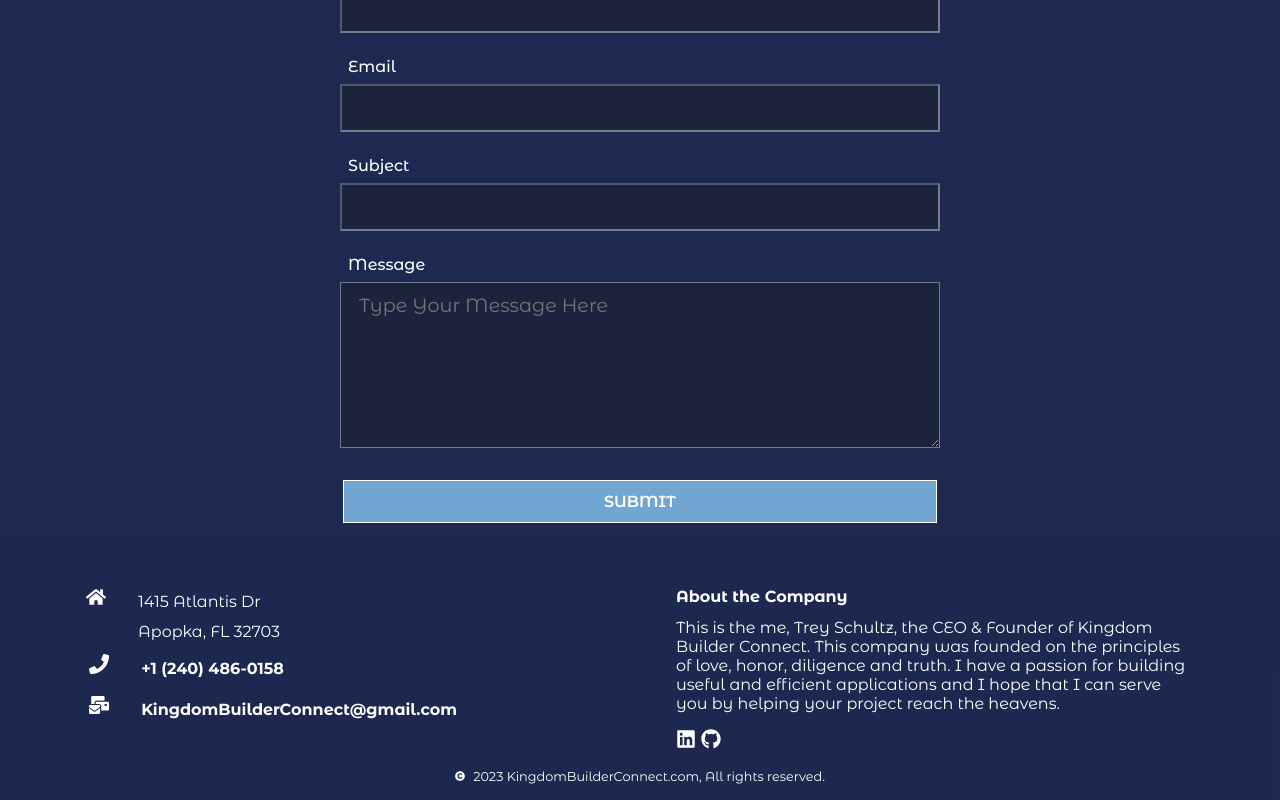
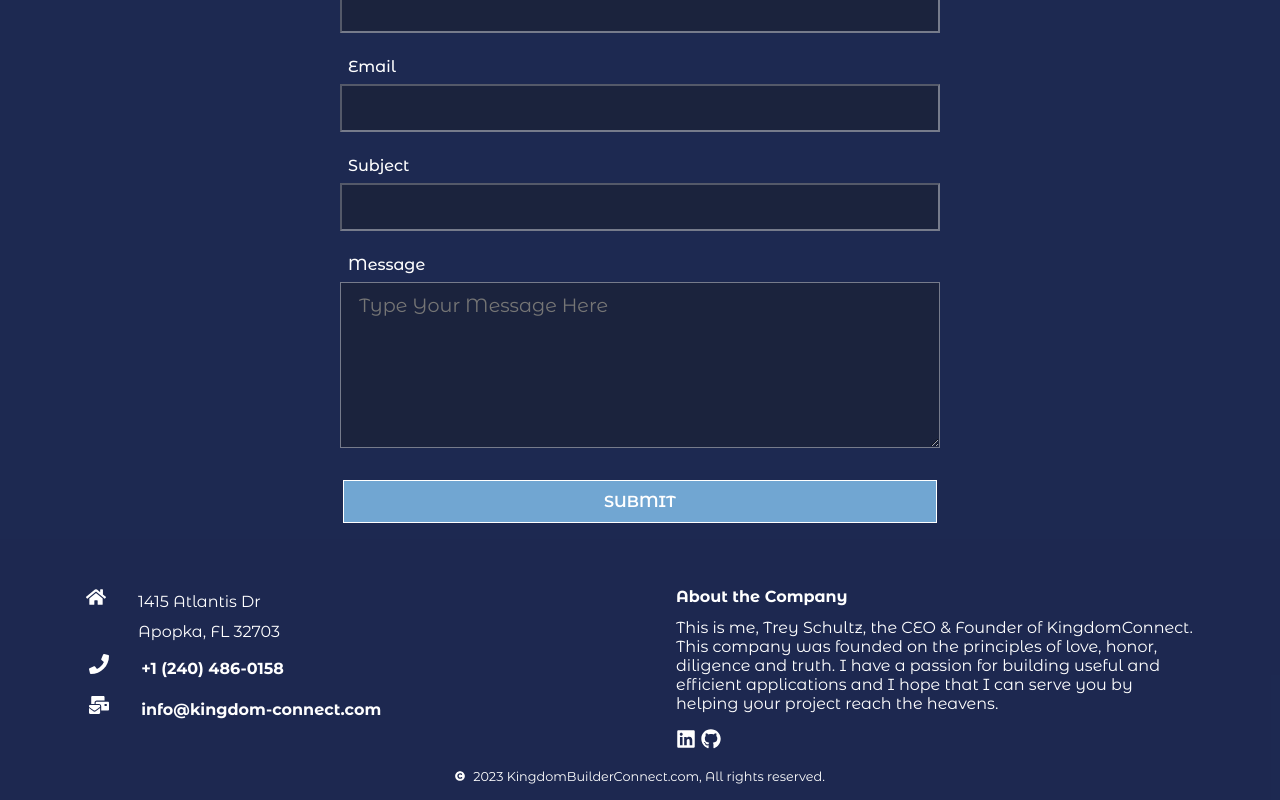
Before and after one commit to mfschultz/portfolio, a React (Vite) app: page / in a window 1280 px wide. Shown: the part 850-1650 px from the top of the page. Built offline with nearby package versions, Linux system fonts and the light colour scheme.

Commit message:
Footer Update
- update to email address
- grammar fix

```diff
--- a/src/components/Footer.jsx
+++ b/src/components/Footer.jsx
@@ -24,14 +24,14 @@ function Footer(){
                     <div className={styles.phone}>
                         <h4>
                             <FaMailBulk className={styles.icon} size={20} />
-                            KingdomBuilderConnect@gmail.com
+                            info@kingdom-connect.com
                         </h4>
                     </div>
                 </div>
                 <div className={styles.right}>
                     <h4> About the Company</h4>
                     <p>
-                        This is the me, Trey Schultz, the CEO & Founder of Kingdom Builder Connect.
+                        This is me, Trey Schultz, the CEO & Founder of KingdomConnect.
                         This company was founded on the principles of love, honor, diligence and truth.
                         I have a passion for building useful and efficient applications and I hope that
                         I can serve you by helping your project reach the heavens.
```
